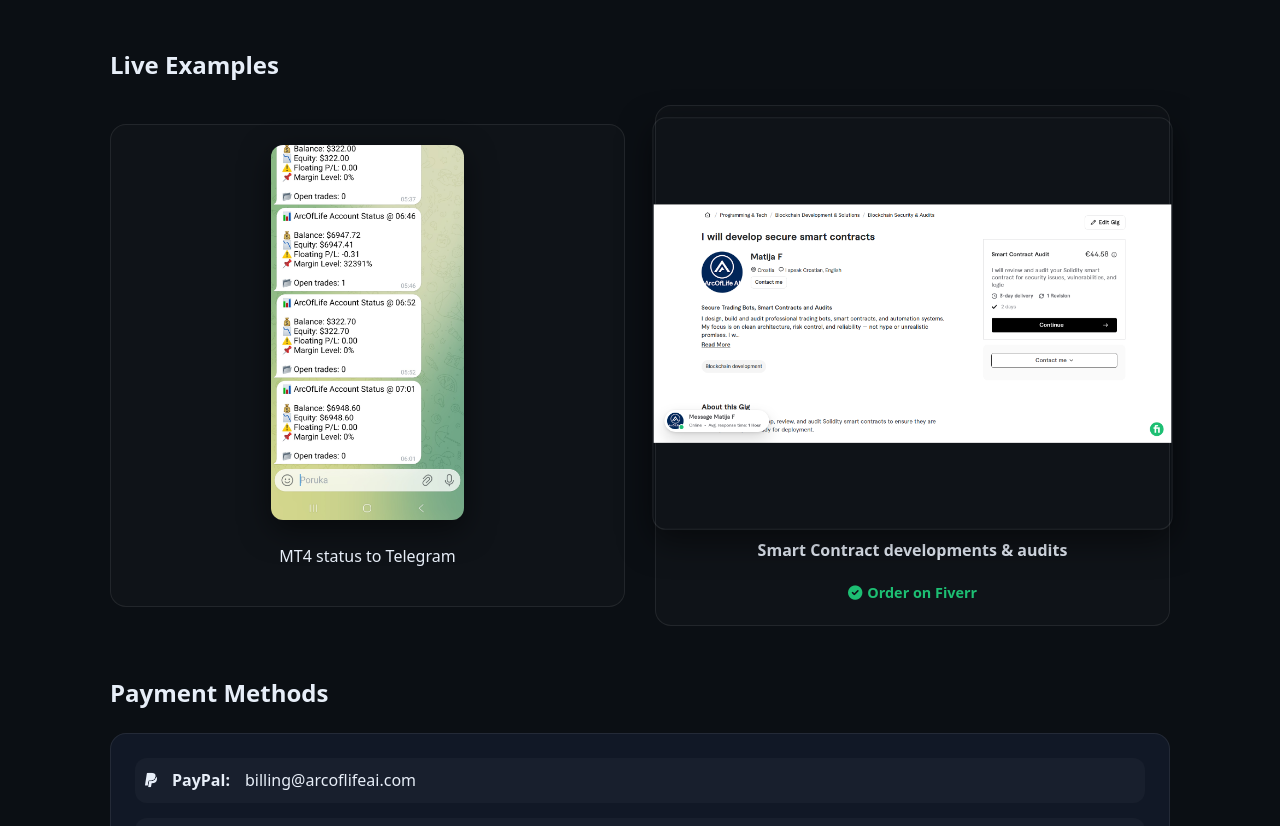
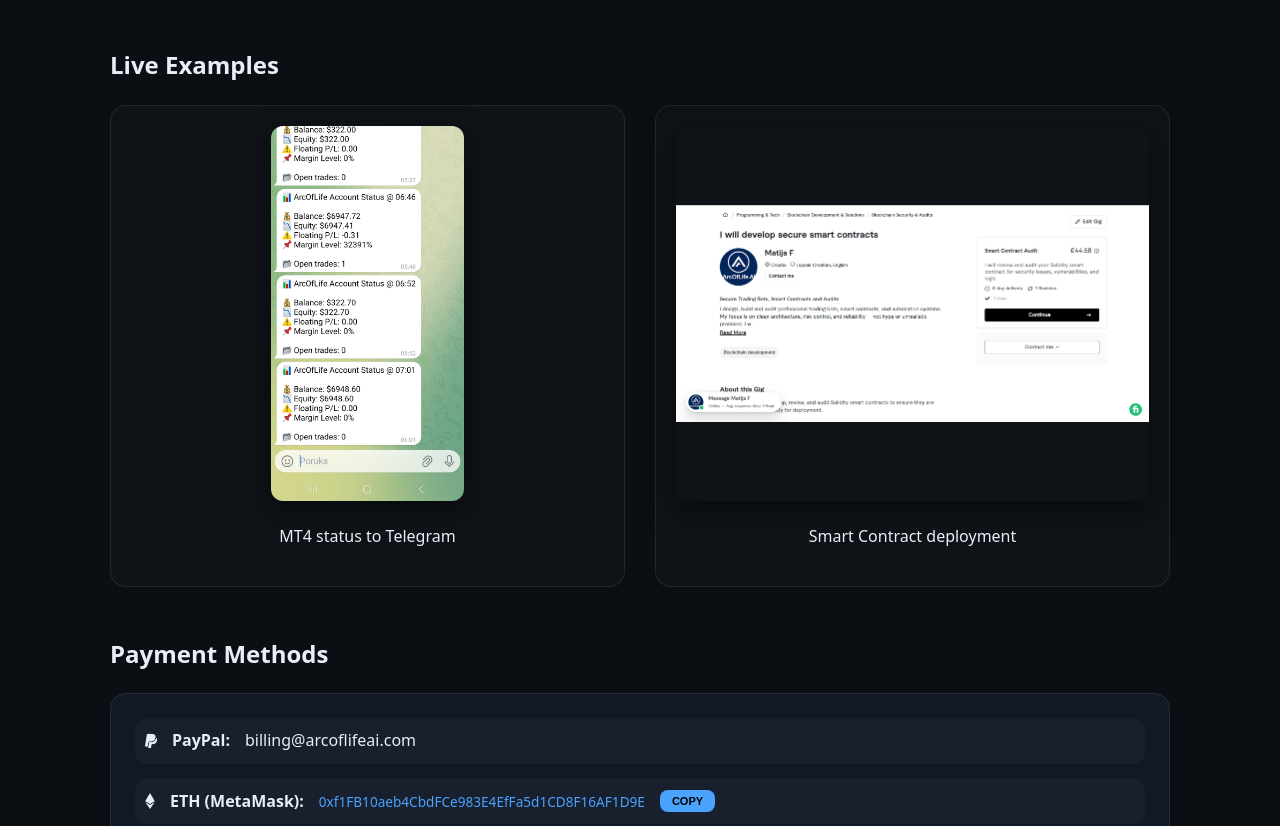
Before and after one commit to arcoflifeai/arcoflifeai.github.io, a plain HTML site: page index.html in a window 1280 px wide. Shown: the part 1884-2710 px from the top of the page. Drawn offline with Linux system fonts and the light colour scheme.

```diff
--- a/index.html
+++ b/index.html
@@ -25,7 +25,7 @@
 
   <link rel="stylesheet" href="https://cdnjs.cloudflare.com/ajax/libs/font-awesome/6.0.0/css/all.min.css">
   <style>
-    :root{ --bg:#0b0f14; --card:#111826; --txt:#e7eef8; --muted:#a9b6c7; --line:rgba(255,255,255,.08); --accent:#4aa3ff; --accent2:#7c5cff; --fiverr:#1dbf73; --radius:16px; }
+    :root{ --bg:#0b0f14; --card:#111826; --txt:#e7eef8; --muted:#a9b6c7; --line:rgba(255,255,255,.08); --accent:#4aa3ff; --accent2:#7c5cff; --radius:16px; }
     *{box-sizing:border-box}
     body{ margin:0; font-family:system-ui,-apple-system,sans-serif; background:var(--bg); color:var(--txt); line-height:1.6; -webkit-text-size-adjust: 100%; scroll-behavior: smooth; }
     a{color:inherit; text-decoration:none}
@@ -53,14 +53,8 @@
     .contact-mini { font-size: 0.9rem; color: var(--muted); margin-top: 10px; display: flex; flex-direction: column; gap: 5px; align-items: center; }
 
     .examples{ display:grid; grid-template-columns:1fr 1fr; gap:30px; align-items:center; }
-    .example-box{ text-align:center; background:rgba(255,255,255,0.02); padding:20px; border-radius:var(--radius); border:1px solid var(--line); transition: transform 0.2s; }
-    .example-box:hover { border-color: var(--line); background:rgba(255,255,255,0.04); }
-
+    .example-box{ text-align:center; background:rgba(255,255,255,0.02); padding:20px; border-radius:var(--radius); border:1px solid var(--line); }
     .example-box img{ border-radius:12px; box-shadow:0 10px 30px rgba(0,0,0,0.5); max-width:100%; height:375px; object-fit:contain; }
-
-    /* Specific style for Fiverr image zoom */
-    .fiverr-zoom { transform: scale(1.1); margin: 10px 0; border: 1px solid var(--line); }
-
     .pay-row{ display:flex; align-items:center; gap:15px; margin-bottom:15px; padding:10px; background:rgba(255,255,255,0.03); border-radius:12px; flex-wrap: wrap; }
     #eth{ font-size:0.85rem; color:var(--accent); word-break: break-all; overflow-wrap: anywhere; display: block; max-width: 100%; }
     .copy-btn{ background:var(--accent); color:#000; border:none; padding:5px 12px; border-radius:8px; font-size:11px; font-weight:bold; cursor:pointer; }
@@ -109,14 +103,11 @@
       <p>Reporting systems and trading bot funnels.</p>
       <a href="https://t.me/+2FVym2a8Zpg5YTY0" target="_blank" class="service-link"><i class="fab fa-telegram"></i> Our Telegram Channel</a>
     </div>
-
     <div class="card">
       <i class="fas fa-file-contract" style="font-size:2rem; color:#627eea; margin-bottom:15px;"></i>
       <h3>Smart Contracts</h3>
       <p>Solidity development and ERC20 deployment.</p>
-      <a href="https://www.fiverr.com/arcoflifeai/develop-secure-smart-contracts" target="_blank" class="service-link" style="color:var(--fiverr);">
-        <i class="fas fa-check-circle"></i> Order on Fiverr
-      </a>
+      <a href="https://remix.ethereum.org" target="_blank" class="service-link"><i class="fas fa-external-link-alt"></i> Open Remix IDE</a>
     </div>
   </div>
 </section>
@@ -162,22 +153,8 @@
 <section id="examples">
   <h2>Live Examples</h2>
   <div class="examples">
-
-    <div class="example-box">
-      <img src="Telegram1.jpg" alt="Telegram MT4">
-      <p>MT4 status to Telegram</p>
-    </div>
-
-    <div class="example-box">
-      <a href="https://www.fiverr.com/arcoflifeai/develop-secure-smart-contracts" target="_blank" style="text-decoration:none; color:inherit; display:block;">
-        <img src="remix.png" alt="Fiverr Smart Contract Gig" class="fiverr-zoom">
-        <p style="font-weight:bold; margin-top:10px;">Smart Contract developments & audits</p>
-        <span style="color:var(--fiverr); font-weight:bold; font-size:0.9rem; display:inline-flex; align-items:center; gap:5px;">
-           <i class="fas fa-check-circle"></i> Order on Fiverr
-        </span>
-      </a>
-    </div>
-
+    <div class="example-box"><img src="Telegram1.jpg" alt="Telegram MT4"><p>MT4 status to Telegram</p></div>
+    <div class="example-box"><img src="remix.png" alt="Remix"><p>Smart Contract deployment</p></div>
   </div>
 </section>
 
```
